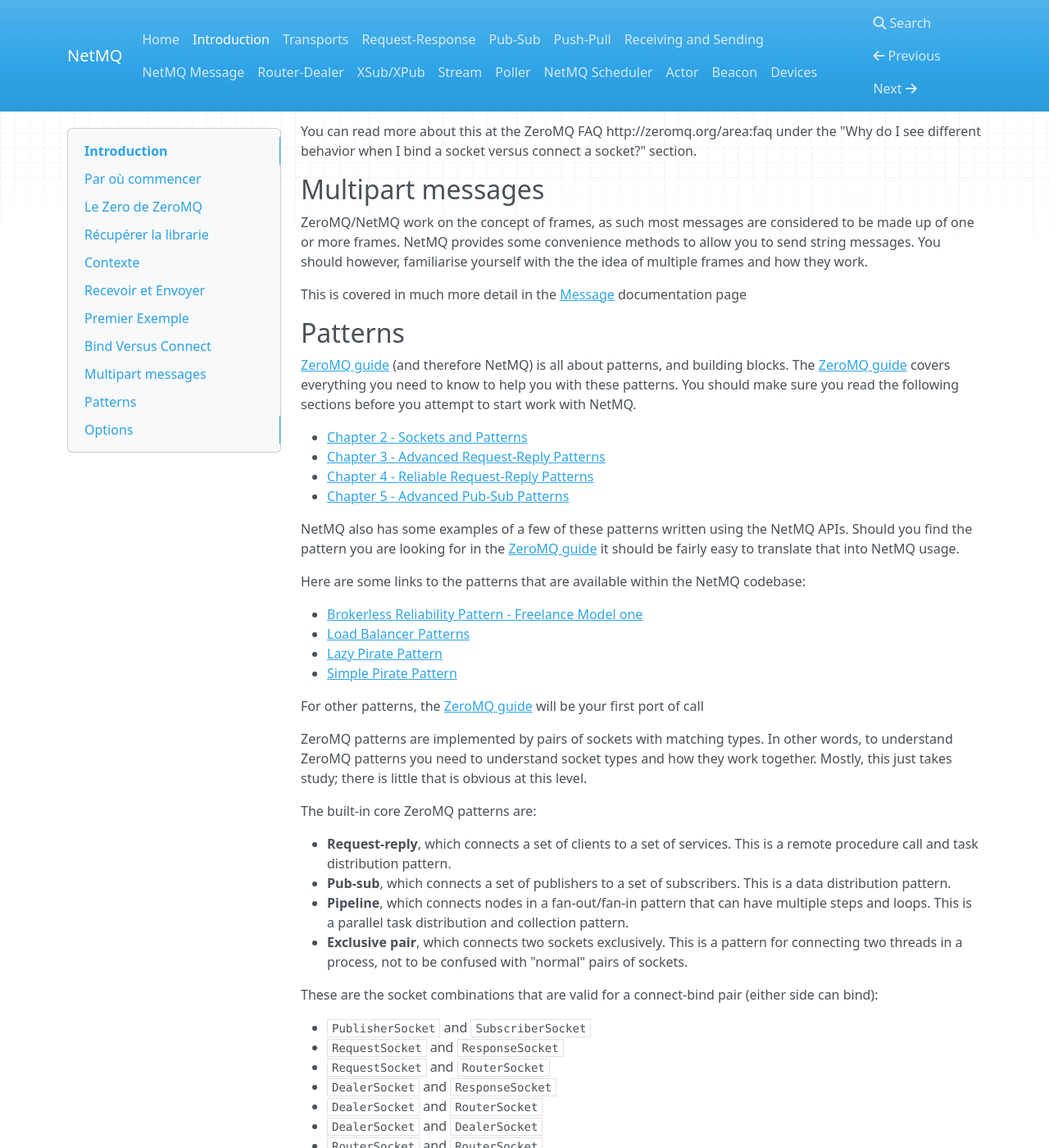
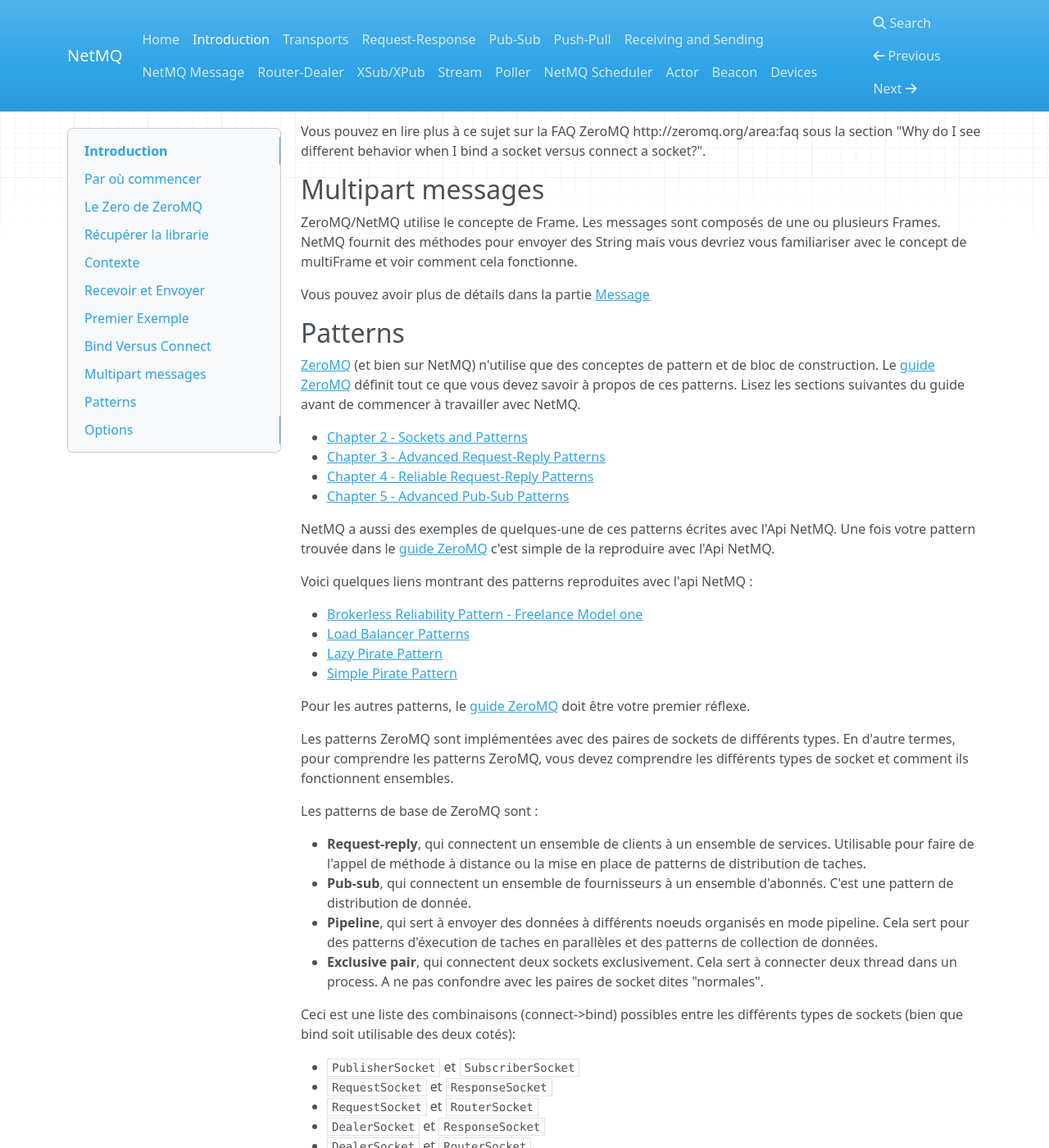
Before and after one commit to NetMQ/Docs-French, an MkDocs documentation site: the page built from docs/introduction.md, in a window 1280 px wide and 1400 px high, scrolled down 3227 px. Shown: the whole window at 82% size. Built offline with MkDocs 1.6.1, drawn with Linux system fonts in a browser that asks for light colours; nearby versions of some CDN libraries; old or Windows-style settings are respelled for this version of MkDocs; some of the changed text lies outside the part shown.

Commit message:
Update introduction.md

```diff
--- a/docs/introduction.md
+++ b/docs/introduction.md
@@ -118,34 +118,30 @@ ZeroMQ crée une file d'attente de message (Queue) par connection. Exemple, si v
 
 Avec Bind, vous autorisez les autres socket à se connecter à vous. Comme vous ne pouvez pas savoir combien de socket vont se connecter dans le futur, vous ne pouvez pas créer ces files d'attentes en avance. Elles sont donc créées à chaque fois qu'une socket clientes se connecte à vous.
 
-Avec Connect, ZeroMQ sait qu'une seule files d'attentes est à créer par connection. Ceci s'applique sur tous les type de socket à l'exception de la socket de type "ROUTER". Dans ce cas, les files d'attentes ne sont créées qu'après avoir reçus un accusé de connection de la part de la socket ou l'on se connect.
+Avec Connect, ZeroMQ sait qu'une seule file d'attente est à créer par connection. Ceci s'applique sur tous les types de socket à l'exception de la socket "ROUTER". Dans ce cas, les files d'attentes ne sont créées qu'après avoir reçu un accusé de connection de la part de la socket ou l'on se connect.
 
 Donc envoyer un message sur une socket ou personnes n'est lié (bind) où sur une socket ROUTER ou aucune connection n'est active ne crée pas de file d'attente pour stocker les messages.
 
 Quand dois je utiliser Bind et quand dois je utiliser Connect ?
 
-En rêgle générale :
-As a very general advice: use bind on the most stable points in your architecture and connect from the more volatile endpoints. For request/reply the service provider might be point where you bind and the client uses connect. Like plain old TCP.
+En rêgle générale : utilisez "bind" sur vos noeuds  les plus stables de votre architecture et "connect" sur les noeuds les plus volatiles. Pour la pattern requete/réponse, le fournisseur de service doit être le noeud "bind" (serveur) et le client utilise "connect", comme une bonne vieille architecture client-serveur TCP.
 
-If you can't figure out which parts are more stable (i.e. peer-to-peer) think about a stable device in the middle, where boths sides can connect to.
+Si vous ne pouvez pas définir de noeuds stables (ex. peer-to-peer), peut être faut-il un noeud stable suplémentaire au milieu, ou les autres noeuds se connectent.
 
-You can read more about this at the ZeroMQ FAQ http://zeromq.org/area:faq under the "Why do I see different behavior when I bind a socket versus connect a socket?" section.
-
+Vous pouvez en lire plus à ce sujet sur la FAQ ZeroMQ http://zeromq.org/area:faq sous la section "Why do I see different behavior when I bind a socket versus connect a socket?".
 
 
 
 ## Multipart messages
 
-ZeroMQ/NetMQ work on the concept of frames, as such most messages are considered to be made up of one or more frames. NetMQ provides some convenience methods to allow you to send string messages. You should however, familiarise yourself with the the idea of multiple frames and how they work.
+ZeroMQ/NetMQ utilise le concepte de Frame. Les messages sont composés de une ou plusieurs Frames. NetMQ fournit des méthodes pour envoyer des String mais vous devriez vous familiariser avec le concept de multiFrame et voir comment cela fonctionne.
 
-This is covered in much more detail in the [Message](http://netmq.readthedocs.org/en/latest/message/) documentation page
-
-
+Vous pouvez avoir plus de détails dans la partie [Message](http://netmq.readthedocs.org/fr/latest/message/)
 
 
 ## Patterns
 
-<a href="http://zguide.zeromq.org/page:all" target="_blank">ZeroMQ guide</a> (and therefore NetMQ) is all about patterns, and building blocks. The <a href="http://zguide.zeromq.org/page:all" target="_blank">ZeroMQ guide</a> covers everything you need to know to help you with these patterns. You should make sure you read the following sections before you attempt to start work with NetMQ.
+<a href="http://zguide.zeromq.org/page:all" target="_blank">ZeroMQ</a> (et bien sur NetMQ) n'utilise que des conceptes de pattern et de bloc de construction. Le <a href="http://zguide.zeromq.org/page:all" target="_blank">guide ZeroMQ</a> définit tout ce que vous devez savoir à propos de ces patterns. Lisez les sections suivantes du guide avant de commencer à travailler avec NetMQ.
 
 + <a href="http://zguide.zeromq.org/page:all#Chapter-Sockets-and-Patterns" target="_blank">Chapter 2 - Sockets and Patterns</a>
 + <a href="http://zguide.zeromq.org/page:all#Chapter-Advanced-Request-Reply-Patterns" target="_blank">Chapter 3 - Advanced Request-Reply Patterns</a>
@@ -153,9 +149,9 @@ This is covered in much more detail in the [Message](http://netmq.readthedocs.or
 + <a href="http://zguide.zeromq.org/page:all#Chapter-Advanced-Pub-Sub-Patterns" target="_blank">Chapter 5 - Advanced Pub-Sub Patterns</a>
 
 
-NetMQ also has some examples of a few of these patterns written using the NetMQ APIs. Should you find the pattern you are looking for in the <a href="http://zguide.zeromq.org/page:all" target="_blank">ZeroMQ guide</a> it should be fairly easy to translate that into NetMQ usage.
+NetMQ a aussi des exemples de quelques-une de ces patterns écrites avec l'Api NetMQ. Une fois votre pattern trouvée dans le  <a href="http://zguide.zeromq.org/page:all" target="_blank">guide ZeroMQ</a> c'est simple de la reproduire avec l'Api NetMQ.
 
-Here are some links to the patterns that are available within the NetMQ codebase:
+Voici quelques liens montrant des patterns reproduites avec l'api NetMQ :
 
 + <a href="https://github.com/zeromq/netmq/tree/master/src/Samples/Brokerless%20Reliability%20(Freelance%20Pattern)/Model%20One" target="_blank">Brokerless Reliability Pattern - Freelance Model one</a>
 + <a href="https://github.com/zeromq/netmq/tree/master/src/Samples/Load%20Balancing%20Pattern" target="_blank">Load Balancer Patterns</a>
@@ -163,42 +159,42 @@ Here are some links to the patterns that are available within the NetMQ codebase
 + <a href="https://github.com/zeromq/netmq/tree/master/src/Samples/Pirate%20Pattern/Simple%20Pirate" target="_blank">Simple Pirate Pattern</a>
 
 
+Pour les autres patterns, le <a href="http://zguide.zeromq.org/page:all" target="_blank">guide ZeroMQ</a> doit être votre premier réflexe.
 
-For other patterns, the <a href="http://zguide.zeromq.org/page:all" target="_blank">ZeroMQ guide</a> will be your first port of call
-
-ZeroMQ patterns are implemented by pairs of sockets with matching types. In other words, to understand ZeroMQ patterns you need to understand socket types and how they work together. Mostly, this just takes study; there is little that is obvious at this level.
-
-The built-in core ZeroMQ patterns are:
-
-+ **Request-reply**, which connects a set of clients to a set of services. This is a remote procedure call and task distribution pattern.
-+ **Pub-sub**, which connects a set of publishers to a set of subscribers. This is a data distribution pattern.
-+ **Pipeline**, which connects nodes in a fan-out/fan-in pattern that can have multiple steps and loops. This is a parallel task distribution and collection pattern.
-+ **Exclusive pair**, which connects two sockets exclusively. This is a pattern for connecting two threads in a process, not to be confused with "normal" pairs of sockets.
-
-These are the socket combinations that are valid for a connect-bind pair (either side can bind):
-
-+ <code>PublisherSocket</code> and <code>SubscriberSocket</code>
-+ <code>RequestSocket</code> and <code>ResponseSocket</code>
-+ <code>RequestSocket</code>  and <code>RouterSocket</code>
-+ <code>DealerSocket</code> and <code>ResponseSocket</code>
-+ <code>DealerSocket</code> and <code>RouterSocket</code>
-+ <code>DealerSocket</code> and <code>DealerSocket</code>
-+ <code>RouterSocket</code> and <code>RouterSocket</code>
-+ <code>PushSocket</code> and <code>PullSocket</code>
-+ <code>PairSocket</code> and <code>PairSocket</code>
-
-Any other combination will produce undocumented and unreliable results, and future versions of ZeroMQ will probably return errors if you try them. You can and will, of course, bridge other socket types via code, i.e., read from one socket type and write to another.
+Les patterns ZeroMQ sont implémentées avec des paires de sockets de différents types. En d'autre termes, pour comprendre les patterns ZeroMQ, vous devez comprendre les différents types de socket et comment ils fonctionnent ensembles.
 
 
+Les patterns de base de ZeroMQ sont :
+
+
++ **Request-reply**, qui connectent un ensemble de clients à un ensemble de services. Utilisable pour faire de l'appel de méthode à distance ou la mise en place de patterns de distribution de taches.
++ **Pub-sub**, qui connectent un ensemble de fournisseurs à un ensemble d'abonnés. C'est une pattern de distribution de donnée.
++ **Pipeline**, qui sert à envoyer des données à différents noeuds organisés en mode pipeline. Cela sert pour des patterns d'éxecution de taches en parallèles et des patterns de collection de données.
++ **Exclusive pair**, qui connectent deux sockets exclusivement. Cela sert à connecter deux thread dans un process. A ne pas confondre avec les paires de socket dites "normales".
+
+Ceci est une liste des combinaisons (connect->bind) possibles entre les différents types de sockets (bien que bind soit utilisable des deux cotés):
+
++ <code>PublisherSocket</code> et <code>SubscriberSocket</code>
++ <code>RequestSocket</code> et <code>ResponseSocket</code>
++ <code>RequestSocket</code>  et <code>RouterSocket</code>
++ <code>DealerSocket</code> et <code>ResponseSocket</code>
++ <code>DealerSocket</code> et <code>RouterSocket</code>
++ <code>DealerSocket</code> et <code>DealerSocket</code>
++ <code>RouterSocket</code> et <code>RouterSocket</code>
++ <code>PushSocket</code> et <code>PullSocket</code>
++ <code>PairSocket</code> et <code>PairSocket</code>
+
+Toutes les autres combinaisons vont générés des résultats inattendus et zeroMQ renverra surement une erreurs dans ce cas.
 
 
 ## Options
 
-NetMQ comes with several options that will effect how things work.
+NetMQ possède plusieurs options qui affectent le déroulement des choses.
 
-Depending on the type of sockets you are using, or the topology you are attempting to create, you may find that you need to set some NeroMQ options. In NetMQ this is done using the xxxxSocket.Options property.
+Vous allez surement, suivant l'architecture que vous voulez créer ou les types de sockets utilisés, jouer avec ces options.
+Dans NetMQ, elles sont définies dans la propriété xxxxSocket.Options.
 
-Here is a listing of the available properties that you may set on a xxxxSocket. It is hard to say exactly which of these values you may need to set, as that obviously depends entirely on what you are trying to achieve. All I can do is list the options, and make you aware of them. So here they are
+Il est difficile de dire exactement quelles options vous devez mettre étant donné que celà dépend grandement de ce que vous essayez de faire.Voici une liste de ces options :
 
 + Affinity
 + BackLog
@@ -229,4 +225,5 @@ Here is a listing of the available properties that you may set on a xxxxSocket.
 + TcpKeepaliveInterval
 + XPubVerbos
 
-We will not be covering all of these here, but shall instead cover them in the areas where they are used. For now just be aware that if you have read something in the <a href="http://zguide.zeromq.org/page:all" target="_blank">ZeroMQ guide</a> that mentions some option, that this is most likely the place you will need to set it/read from it
+Nous ne détaillerons pas ici ces options mais rentrerons dans le détail là ou elle sont utilisés.
+D'une manière générale, si dans le <a href="http://zguide.zeromq.org/page:all" target="_blank">guide ZeroMQ</a> une option est mentionnée, c est quelle doit être utilisée dans la pattern.
```
Also changed, not shown: other parts of docs/introduction.md (+2 -2 lines).
